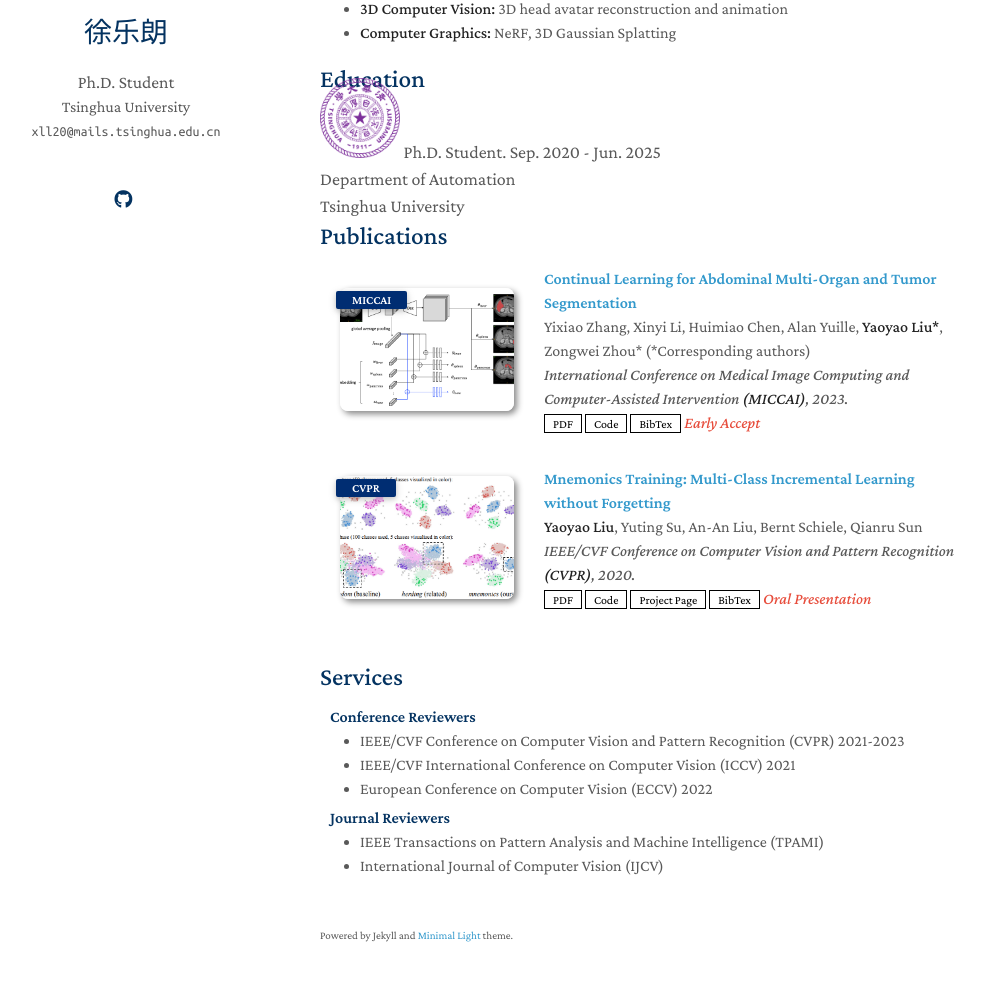
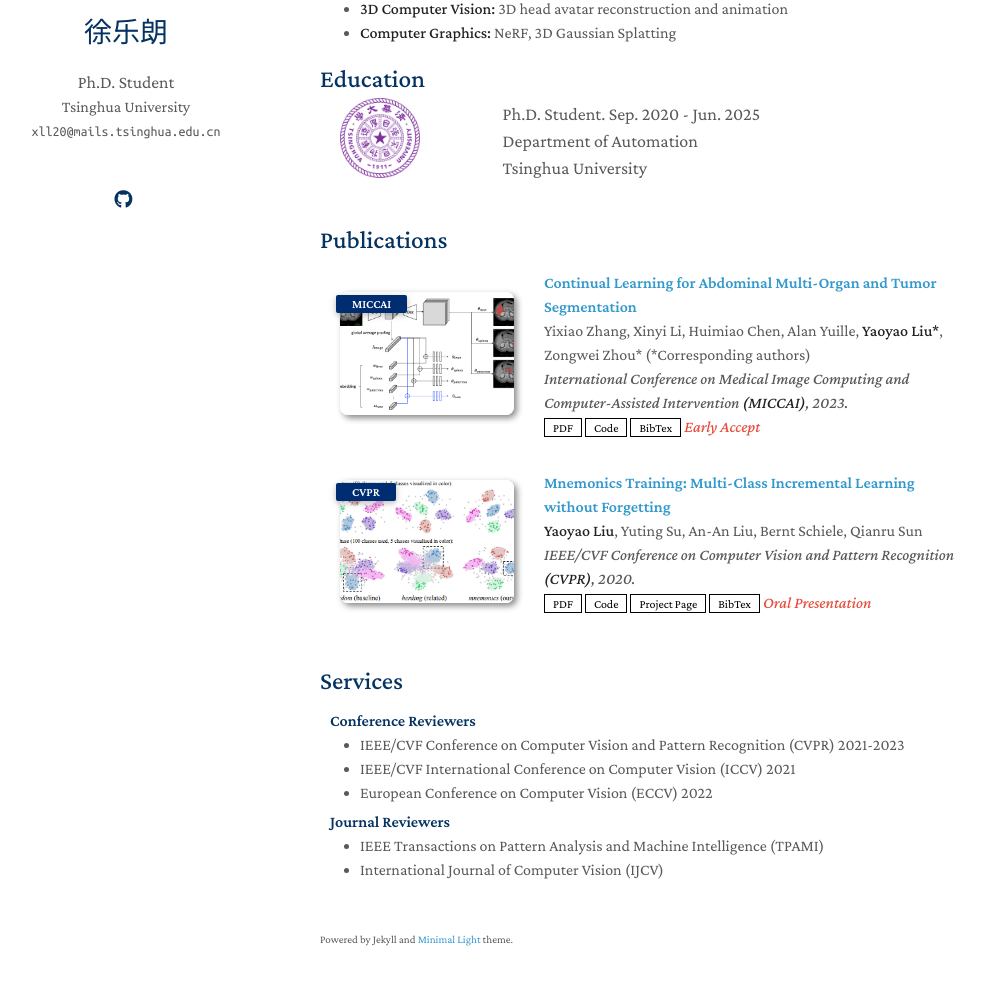
Before and after one commit to YuelangX/yuelangx.github.io, a Jekyll site: the page built from index.md, in a window 1280 px wide and 1242 px high. Shown: the part 222-1207 px from the top of the window, without its empty margins (150-1135 px from the left). Built offline with Jekyll 4.4.1, drawn with Linux system fonts in a browser that asks for light colours; nearby versions of some CDN libraries; a style sheet for code colours, icons or effects is not loaded; our own code applies the rules of GitHub Pages for plain Markdown files.

Commit message:
Update education.md

```diff
--- a/_includes/education.md
+++ b/_includes/education.md
@@ -1,7 +1,7 @@
 <h2 style="margin: 2px 0px -15px;">Education</h2>
 
-
-<div style="width:100%;border:none;border-spacing:0px;border-collapse:separate;margin-right:auto;margin-left:auto;font-size: large">
+<div>
+<table style="width:100%;border:none;border-spacing:0px;border-collapse:separate;margin-right:auto;margin-left:auto;font-size: large">
 <td style="padding:20px;width:25%;vertical-align:middle;border:none" align="center">
 <img width="80" src="./assets/img/tsinghua.png"/>
 </td>
@@ -10,4 +10,5 @@ Ph.D. Student. Sep. 2020 - Jun. 2025<br>
 Department of Automation<br>
 Tsinghua University<br>
 </td>
+</table>
 </div>
```
